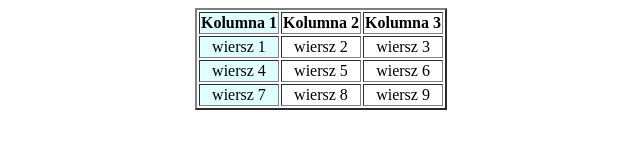
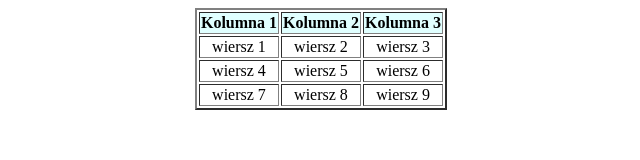
Before and after one commit to dimabelyj/zadanieHTML2, a plain HTML site: page index.html in a window 1280 px wide. Shown: the whole page, without its empty margins (319-959 px from the left). Drawn offline with Linux system fonts and the light colour scheme.

Commit message:
ma być tak

```diff
--- a/index.html
+++ b/index.html
@@ -8,13 +8,10 @@
 </head>
 <body>
     <table align="center" border="2">
-        <colgroup>
-           <col span="1" style="background-color:LightCyan">
-        </colgroup>
         <tr>
-            <th>Kolumna 1</th>
-            <th>Kolumna 2</th>
-            <th>Kolumna 3</th>
+            <th style="background-color:LightCyan">Kolumna 1</th>
+            <th style="background-color:LightCyan">Kolumna 2</th>
+            <th style="background-color:LightCyan">Kolumna 3</th>
         </tr>
         <tr>
             <td style="text-align:center">wiersz 1</td>
```
